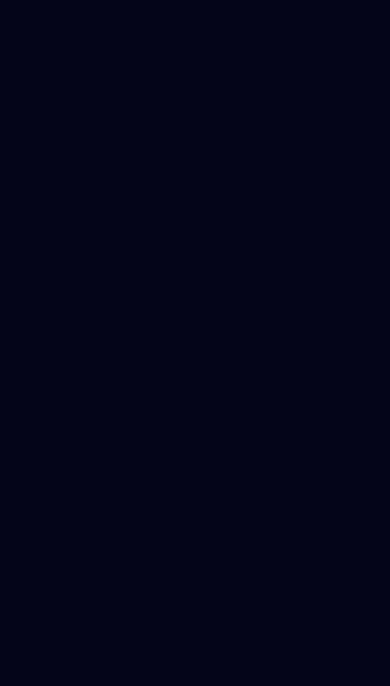
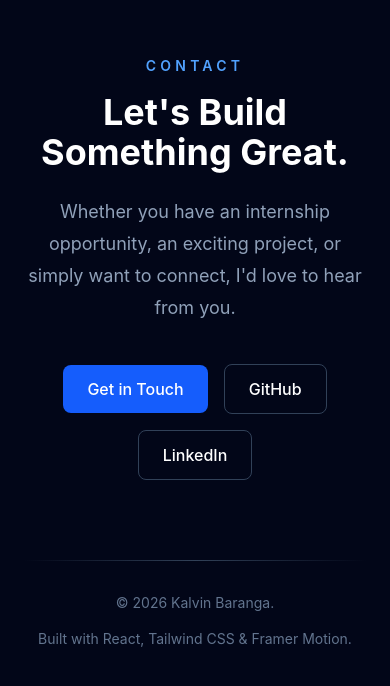
Before and after one commit to TheeBaranga/secure-portfolio, a React (Vite) app: page / in a window 390 px wide. Shown: the part 7074-7760 px from the top of the page. Before the commit the page ends 7034 px from the top, so only its background shows below. Built offline with nearby package versions, Linux system fonts and the light colour scheme.

Commit message:
feat: add contact section and footer

```diff
--- a/src/App.jsx
+++ b/src/App.jsx
@@ -3,6 +3,8 @@ import Navbar from "./components/layout/Navbar";
 import About from "./components/sections/About.jsx";
 import Skills from "./components/sections/Skills.jsx";
 import Projects from "./components/sections/Projects.jsx";
+import Contact from "./components/sections/Contact";
+import { Contact as ContactIcon } from "lucide-react";
 
 
 function App() {
@@ -13,6 +15,7 @@ function App() {
       <About />
       <Skills />
       <Projects />
+      <Contact />
     </div>
   );
 }
--- a/src/components/layout/Navbar.jsx
+++ b/src/components/layout/Navbar.jsx
@@ -1,10 +1,44 @@
+import { useEffect, useState } from "react";
+
+
+const navLinks = [
+    { name: "About", href: "#about" },
+    { name: "Skills", href: "#skills" },
+    { name: "Projects", href: "#projects" },
+    { name: "Contact", href: "#contact" },
+];
+
 function Navbar() {
+    const [activeSection, setActiveSection] = useState("home");
+
+    useEffect(() => {
+        const sections = document.querySelectorAll("section[id]");
+
+        const observer = new IntersectionObserver(
+            (entries) => {
+                entries.forEach((entry) => {
+                    if (entry.isIntersecting) {
+                        setActiveSection(entry.target.id);
+                    }
+                });
+            },
+            {
+                /*Consider a section active when it reaches the middle area of the screen.*/
+                rootMargin: "-40% 0px -40% 0px",
+            }
+        );
+
+        sections.forEach((section) => observer.observe(section));
+
+        return () => observer.disconnect();
+    }, []);
+
     return (
         <nav className="fixed top-0 left-0 right-0 z-50 border-b border-slate-800/50 bg-slate-950/70 backdrop-blur-md">
             <div className="mx-auto flex max-w-7xl items-center justify-between px-6 py-4">
                 {/* Logo */}
                 <a
-            href="#"
+                    href="#home"
                     className="text-2xl font-bold tracking-tight text-white transition-colors duration-300 hover:text-blue-400"
                 >
                     KB<span className="text-blue-500">.</span>
@@ -12,33 +46,18 @@ function Navbar() {
 
                 {/* Navigation */}
                 <div className="hidden items-center gap-8 md:flex">
+                    {navLinks.map((link) => (
                         <a
-                href="#about"
-                className="text-slate-300 transition-colors duration-300 hover:text-white"
+                            key={link.href}
+                            href={link.href}
+                            className={`transition-colors duration-300 hover:text-white ${activeSection === link.href.slice(1)
+                                    ? "text-blue-400"
+                                    : "text-slate-300"
+                                }`}
                         >
-                About
+                            {link.name}
                         </a>
-
-            <a
-                href="#skills"
-                className="text-slate-300 transition-colors duration-300 hover:text-white"
-            >
-                Skills
-            </a>
-
-            <a
-                href="#projects"
-                className="text-slate-300 transition-colors duration-300 hover:text-white"
-            >
-                Projects
-            </a>
-
-            <a
-                href="#contact"
-                className="text-slate-300 transition-colors duration-300 hover:text-white"
-            >
-                Contact
-            </a>
+                    ))}
                 </div>
 
                 {/* Resume Button */}
--- a/src/components/sections/Contact.jsx
+++ b/src/components/sections/Contact.jsx
@@ -0,0 +1,71 @@
+const Contact = () => {
+    return (
+        <section
+            id="contact"
+            className="relative overflow-hidden py-24"
+        >
+            <div className="mx-auto max-w-4xl px-6 text-center">
+
+                <p className="mb-4 text-sm font-semibold uppercase tracking-[0.3em] text-blue-400">
+                    Contact
+                </p>
+
+                <h2 className="text-4xl font-bold text-white md:text-5xl">
+                    Let's Build Something Great.
+                </h2>
+
+                <p className="mx-auto mt-6 max-w-2xl text-lg leading-8 text-slate-400">
+                    Whether you have an internship opportunity,
+                    an exciting project, or simply want to connect,
+                    I'd love to hear from you.
+                </p>
+
+                <div className="mt-10 flex flex-wrap items-center justify-center gap-4">
+
+                    <a
+                        href="mailto:kalvinkiprop@gmail.com"
+                        className="rounded-lg bg-blue-600 px-6 py-3 font-medium text-white transition hover:bg-blue-500"
+                    >
+                        Get in Touch
+                    </a>
+
+                    <a
+                        href="https://github.com/TheeBaranga"
+                        target="_blank"
+                        rel="noopener noreferrer"
+                        className="rounded-lg border border-slate-700 px-6 py-3 font-medium text-white transition hover:border-blue-500 hover:text-blue-400"
+                    >
+                        GitHub
+                    </a>
+
+                    <a
+                        href="https://www.linkedin.com/in/kalvinbaranga"
+                        target="_blank"
+                        rel="noopener noreferrer"
+                        className="rounded-lg border border-slate-700 px-6 py-3 font-medium text-white transition hover:border-blue-500 hover:text-blue-400"
+                    >
+                        LinkedIn
+                    </a>
+
+                </div>
+
+            </div>
+
+            <div className="mx-auto mt-20 max-w-6xl px-6">
+                <div className="h-px w-full bg-gradient-to-r from-transparent via-slate-700 to-transparent" />
+
+                <div className="mt-8 flex flex-col items-center justify-between gap-4 text-sm text-slate-500 md:flex-row">
+                    <p>
+                        © {new Date().getFullYear()} Kalvin Baranga.
+                    </p>
+
+                    <p>
+                        Built with React, Tailwind CSS & Framer Motion.
+                    </p>
+                </div>
+            </div>
+        </section>
+    );
+};
+
+export default Contact;
--- a/src/components/sections/Hero.jsx
+++ b/src/components/sections/Hero.jsx
@@ -3,7 +3,7 @@ import { motion } from "framer-motion";
 
 function Hero() {
   return (
-    <section className="min-h-screen flex items-center px-6 py-20">
+    <section id="home" className="min-h-screen flex items-center px-6 py-20">
       <div className="mx-auto grid max-w-7xl grid-cols-1 gap-12 lg:grid-cols-2">
 
         {/* LEFT SIDE */}
```
Lines whose indentation alone changed are shown as unchanged.
